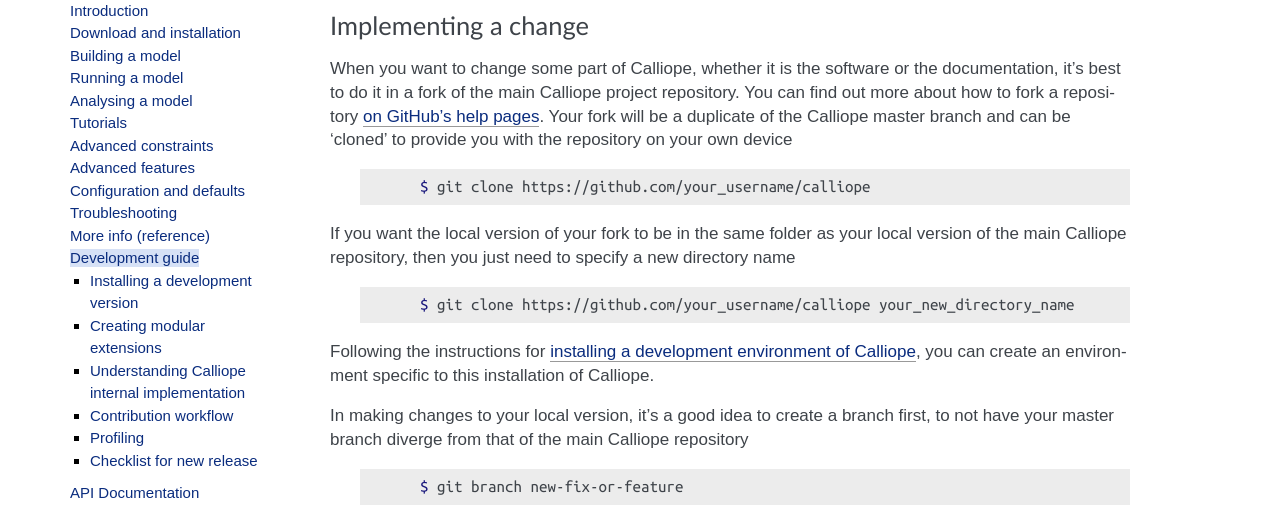
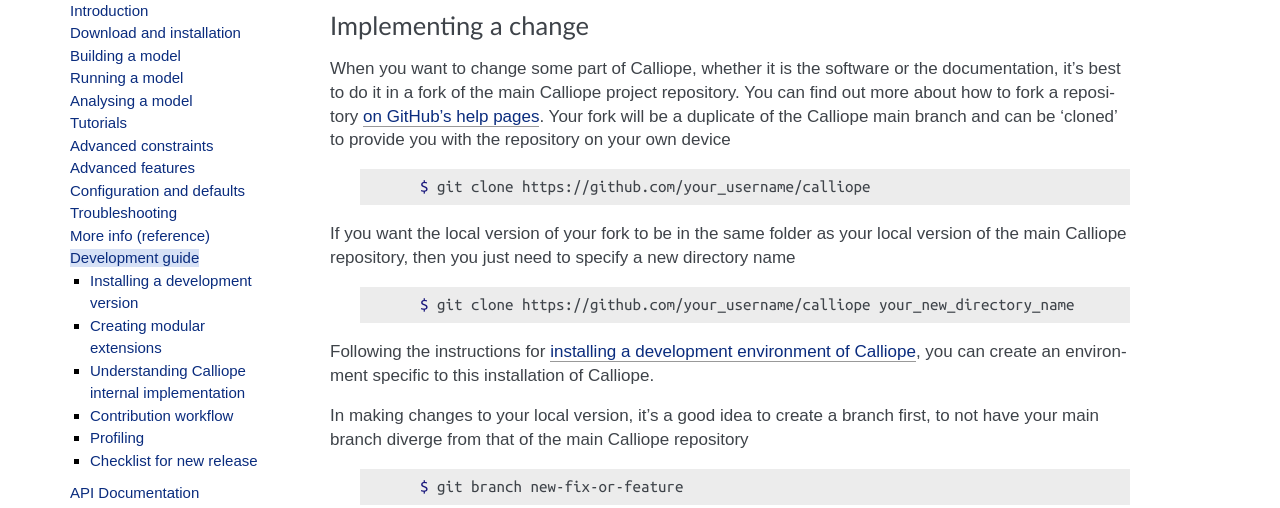
Before and after one commit to calliope-project/calliope, a Sphinx documentation site: the page built from doc/user/develop.rst, in a window 1280 px wide and 1400 px high, scrolled down 4120 px. Shown: the part 153-661 px from the top of the window. Built offline with Sphinx 7.4.7, drawn with Linux system fonts in a browser that asks for light colours; some web fonts are replaced; pages that are not in the unit, such as notebooks, are missing from menus; a script that is not in the unit is left out; some of the changed text lies outside the part shown.

Commit message:
master -> main

```diff
--- a/doc/user/develop.rst
+++ b/doc/user/develop.rst
@@ -2,9 +2,9 @@
 Development guide
 =================
 
-Contributions are very welcome! See our `contributors guide on GitHub <https://github.com/calliope-project/calliope/blob/master/CONTRIBUTING.md>`_ for information on how to contribute.
+Contributions are very welcome! See our `contributors guide on GitHub <https://github.com/calliope-project/calliope/blob/main/CONTRIBUTING.md>`_ for information on how to contribute.
 
-The code lives on GitHub at `calliope-project/calliope <https://github.com/calliope-project/calliope>`_. Development takes place in the ``master`` branch. Stable versions are tagged off of ``master`` with `semantic versioning <http://semver.org/>`_.
+The code lives on GitHub at `calliope-project/calliope <https://github.com/calliope-project/calliope>`_. Development takes place in the ``main`` branch. Stable versions are tagged off of ``main`` with `semantic versioning <http://semver.org/>`_.
 
 Tests are included and can be run with ``py.test`` from the project's root directory.
 
@@ -18,7 +18,7 @@
 
 As when installing a stable version, using ``conda`` is recommended.
 
-To actively contribute to Calliope development, or simply track the latest development version, you'll instead want to clone our GitHub repository. This will provide you with the master branch in a known location on your local device.
+To actively contribute to Calliope development, or simply track the latest development version, you'll instead want to clone our GitHub repository. This will provide you with the main branch in a known location on your local device.
 
 First, clone the repository:
 
@@ -110,12 +110,12 @@
 Contribution workflow
 ---------------------
 
-Have a bug fix or feature addition you'd like to see in the next stable release of Calliope? First, be sure to check out our list of `open <https://github.com/calliope-project/calliope/issues?utf8=%E2%9C%93&q=is%3Aissue+is%3Aopen>`_ and `closed <https://github.com/calliope-project/calliope/issues?utf8=%E2%9C%93&q=is%3Aissue+is%3Aclosed>`_ issues to see whether this is something someone else has mentioned, or perhaps has even fixed. If it's there, you can add to the discussion, give it a thumbs up, or look to implement the change yourself. If it isn't there, then feel free to open your own issue, or you can head straight to implementing it. The below instructions are a more detailed description of our `contribution guidelines <https://github.com/calliope-project/calliope/blob/master/CONTRIBUTING.md>`_, which you can refer to if you're already comfortable with using pytest and GitHub flows.
+Have a bug fix or feature addition you'd like to see in the next stable release of Calliope? First, be sure to check out our list of `open <https://github.com/calliope-project/calliope/issues?utf8=%E2%9C%93&q=is%3Aissue+is%3Aopen>`_ and `closed <https://github.com/calliope-project/calliope/issues?utf8=%E2%9C%93&q=is%3Aissue+is%3Aclosed>`_ issues to see whether this is something someone else has mentioned, or perhaps has even fixed. If it's there, you can add to the discussion, give it a thumbs up, or look to implement the change yourself. If it isn't there, then feel free to open your own issue, or you can head straight to implementing it. The below instructions are a more detailed description of our `contribution guidelines <https://github.com/calliope-project/calliope/blob/main/CONTRIBUTING.md>`_, which you can refer to if you're already comfortable with using pytest and GitHub flows.
 
 Implementing a change
 ---------------------
 
-When you want to change some part of Calliope, whether it is the software or the documentation, it's best to do it in a fork of the main Calliope project repository. You can find out more about how to fork a repository `on GitHub's help pages <https://help.github.com/articles/fork-a-repo/>`_. Your fork will be a duplicate of the Calliope master branch and can be 'cloned' to provide you with the repository on your own device
+When you want to change some part of Calliope, whether it is the software or the documentation, it's best to do it in a fork of the main Calliope project repository. You can find out more about how to fork a repository `on GitHub's help pages <https://help.github.com/articles/fork-a-repo/>`_. Your fork will be a duplicate of the Calliope main branch and can be 'cloned' to provide you with the repository on your own device
 
   .. code-block:: fishshell
 
@@ -129,7 +129,7 @@
 
 Following the instructions for :ref:`installing a development environment of Calliope <installing_dev>`, you can create an environment specific to this installation of Calliope.
 
-In making changes to your local version, it's a good idea to create a branch first, to not have your master branch diverge from that of the main Calliope repository
+In making changes to your local version, it's a good idea to create a branch first, to not have your main branch diverge from that of the main Calliope repository
 
   .. code-block:: fishshell
 
@@ -168,14 +168,14 @@
 
 Now it is time to request that these changes are added into the main Calliope project repository! You can do this by starting a `pull request <https://help.github.com/articles/about-pull-requests/>`_. One of the core Calliope team will review the pull request and either accept it or request some changes before it's merged into the main Calliope repository. If any changes are requested, you can make those changes on your local branch, commit them, and push them online -- your pull request will update automatically with those changes.
 
-Once a pull request has been accepted, you can return your fork back to its master branch and `sync it <https://help.github.com/articles/syncing-a-fork/>`_ with the updated Calliope project master
+Once a pull request has been accepted, you can return your fork back to its main branch and `sync it <https://help.github.com/articles/syncing-a-fork/>`_ with the updated Calliope project main
 
   .. code-block:: fishshell
 
    $ git remote add upstream https://github.com/calliope-project/calliope
-   $ git fetch upstream master
-   $ git checkout master
-   $ git merge upstream/master
+   $ git fetch upstream main
+   $ git checkout main
+   $ git merge upstream/main
 
 Contribution checklist
 ----------------------
@@ -267,7 +267,7 @@
 Post-release
 ------------
 
-* Update changelog, adding a new vXXXX-dev heading, and update ``_version.py`` accordingly, in preparation for the next master commit
+* Update changelog, adding a new vXXXX-dev heading, and update ``_version.py`` accordingly, in preparation for the next main commit
 
 * Update the ``calliope_version`` setting in all example models to match the new version, but without the ``-dev`` string (so ``0.6.0-dev`` is ``0.6.0`` for the example models)
 
--- a/doc/user/installation.rst
+++ b/doc/user/installation.rst
@@ -82,7 +82,7 @@
 Python module requirements
 ==========================
 
-Refer to `requirements/base.yml <https://github.com/calliope-project/calliope/blob/master/requirements/base.yml>`_ in the Calliope repository for a full and up-to-date listing of required third-party packages.
+Refer to `requirements/base.yml <https://github.com/calliope-project/calliope/blob/main/requirements/base.yml>`_ in the Calliope repository for a full and up-to-date listing of required third-party packages.
 
 Some of the key packages Calliope relies on are:
 
```
Also changed, not shown: CONTRIBUTING.md (+1 -1 lines), README.md (+4 -4 lines), .azure-pipelines.yml, 2 other files.
